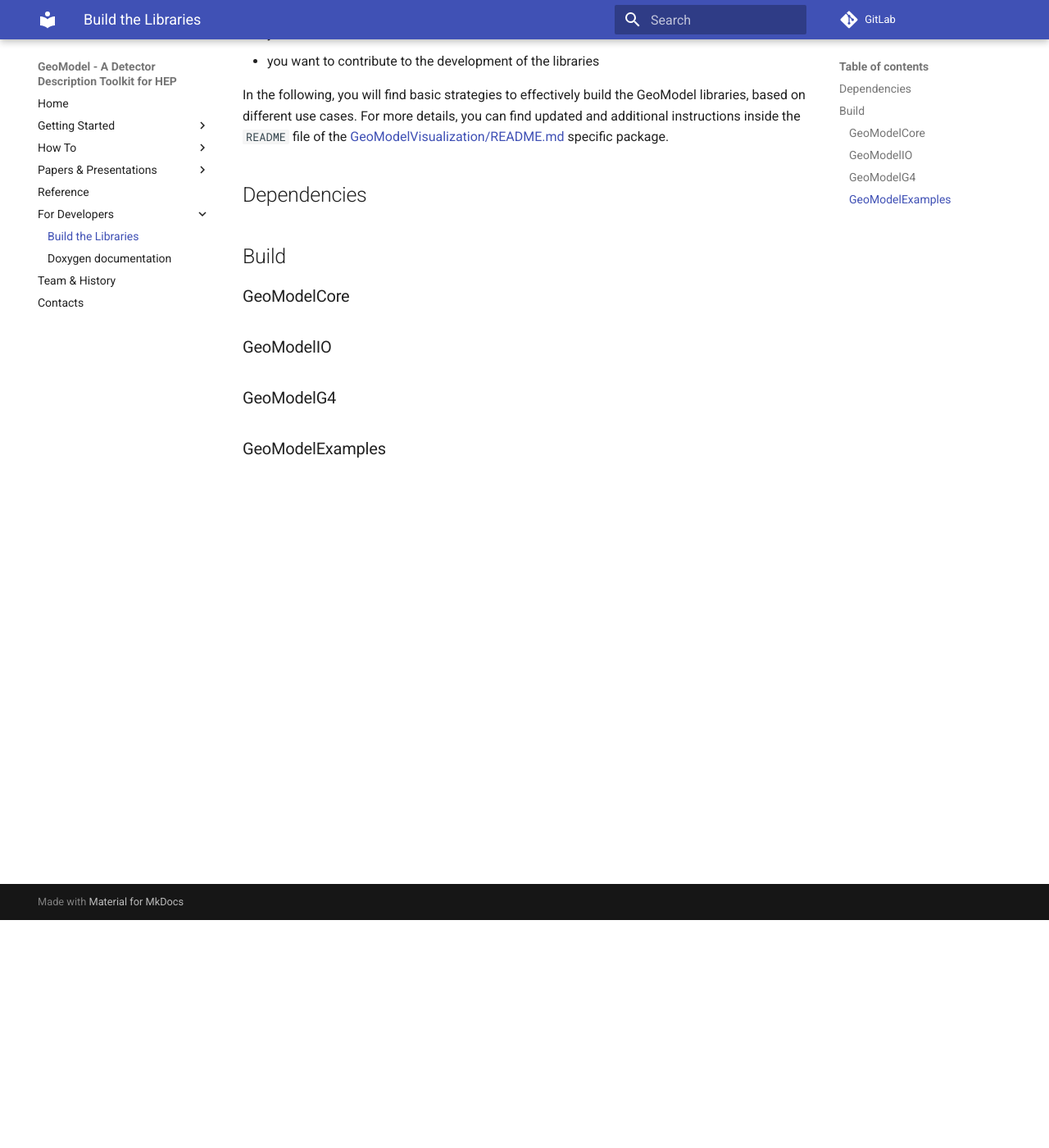
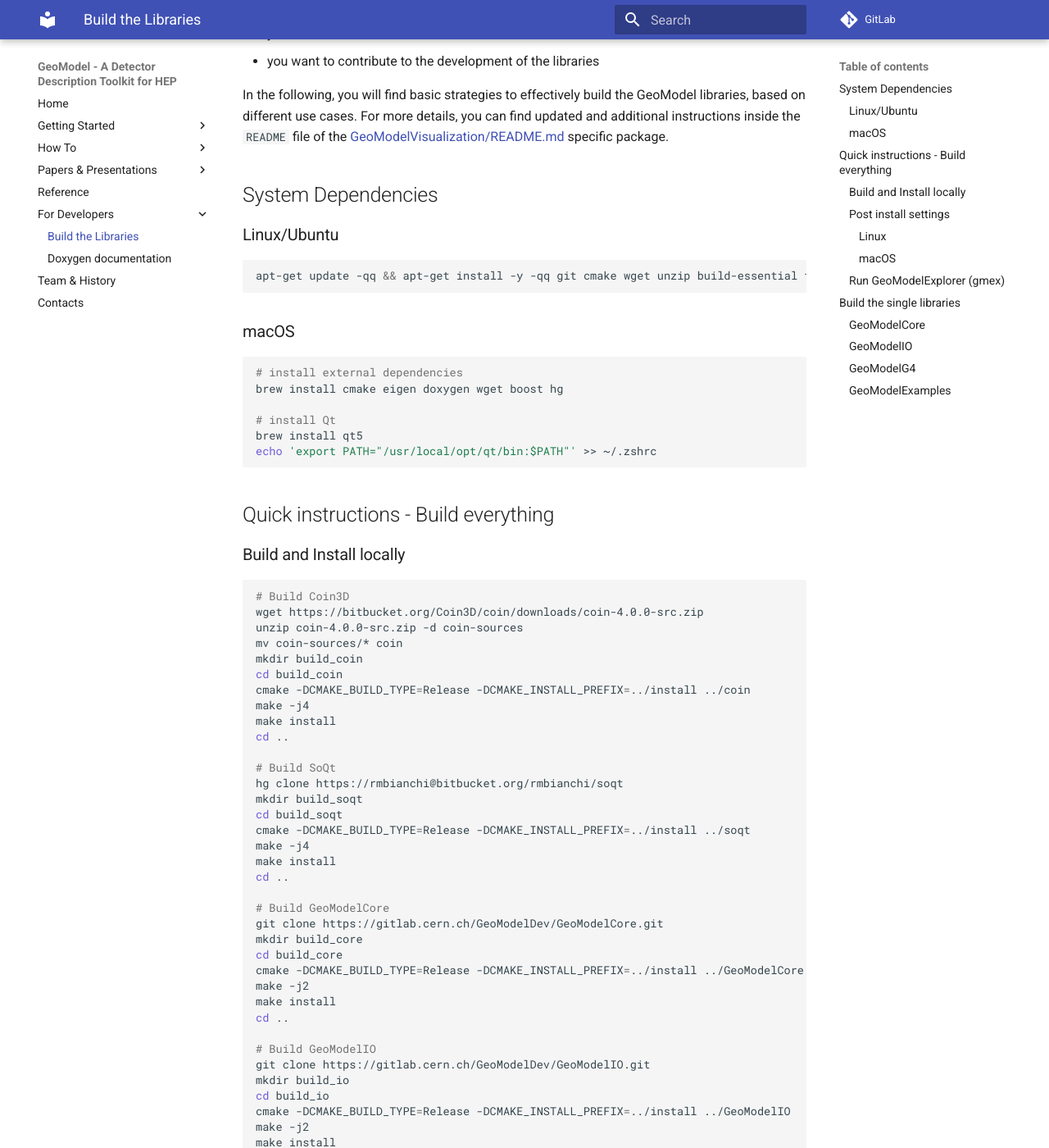
Before and after one commit to efemberg11/GeoModel_rmakhman, an MkDocs documentation site: the page built from docs/dev/index.md, in a window 1280 px wide and 1400 px high, scrolled down 278 px. Shown: the whole window at 82% size. Built offline with MkDocs 1.6.1 and Material for MkDocs 9.7.7, drawn with Linux system fonts in a browser that asks for light colours; some of the changed text lies outside the part shown.

Commit message:
Add 'build all from sources' step-by-step instructions.

````diff
--- a/docs/dev/index.md
+++ b/docs/dev/index.md
@@ -8,11 +8,108 @@ Here below, you will find instructions on how to compile the GeoModel libraries
 
 In the following, you will find basic strategies to effectively build the GeoModel libraries, based on different use cases. For more details, you can find updated and additional instructions inside the `README` file of the [GeoModelVisualization/README.md](https://gitlab.cern.ch/GeoModelDev/GeoModelVisualization/README.md) specific package.
 
+## System Dependencies
+
+### Linux/Ubuntu
+
+```bash
+apt-get update -qq && apt-get install -y -qq git cmake wget unzip build-essential freeglut3-dev libboost-all-dev qt5-default mercurial libeigen3-dev
+```
+
+### macOS
+
+```bash
+# install external dependencies
+brew install cmake eigen doxygen wget boost hg
+
+# install Qt
+brew install qt5
+echo 'export PATH="/usr/local/opt/qt/bin:$PATH"' >> ~/.zshrc
+```
 
 
-## Dependencies
+## Quick instructions - Build everything
 
-## Build
+
+### Build and Install locally
+
+```bash
+# Build Coin3D
+wget https://bitbucket.org/Coin3D/coin/downloads/coin-4.0.0-src.zip
+unzip coin-4.0.0-src.zip -d coin-sources
+mv coin-sources/* coin
+mkdir build_coin
+cd build_coin
+cmake -DCMAKE_BUILD_TYPE=Release -DCMAKE_INSTALL_PREFIX=../install ../coin
+make -j4
+make install
+cd ..
+
+# Build SoQt
+hg clone https://rmbianchi@bitbucket.org/rmbianchi/soqt
+mkdir build_soqt
+cd build_soqt
+cmake -DCMAKE_BUILD_TYPE=Release -DCMAKE_INSTALL_PREFIX=../install ../soqt
+make -j4
+make install
+cd ..
+
+# Build GeoModelCore
+git clone https://gitlab.cern.ch/GeoModelDev/GeoModelCore.git
+mkdir build_core
+cd build_core
+cmake -DCMAKE_BUILD_TYPE=Release -DCMAKE_INSTALL_PREFIX=../install ../GeoModelCore
+make -j2
+make install
+cd ..
+
+# Build GeoModelIO
+git clone https://gitlab.cern.ch/GeoModelDev/GeoModelIO.git
+mkdir build_io
+cd build_io
+cmake -DCMAKE_BUILD_TYPE=Release -DCMAKE_INSTALL_PREFIX=../install ../GeoModelIO
+make -j2
+make install
+cd ..
+
+# Build GeoModelVisualization
+git clone https://gitlab.cern.ch/GeoModelDev/GeoModelVisualization.git
+mkdir build_viz
+cd build_viz
+cmake -DCMAKE_BUILD_TYPE=Release -DCMAKE_INSTALL_PREFIX=../install ../GeoModelIO
+make -j4
+make install
+cd ..
+```
+### Post install settings
+
+
+#### Linux
+
+```bash
+# After compilation, you should apply this temporary fix:
+export GXPLUGINPATH=../install/lib/gxplugins # this is a temporary fix
+```
+
+#### macOS
+
+```bash
+# After compilation, you should apply two temporary fixes:
+install_name_tool -add_rpath ../install/lib ../install/bin/gmex  # this is a temporary fix
+export GXPLUGINPATH=../install/lib/gxplugins # this is a temporary fix
+```
+
+### Run GeoModelExplorer (gmex)
+
+Then, you can run your local copy of `gmex` with:
+
+```bash
+../install/bin/gmex
+```
+
+----
+
+## Build the single libraries
 
 ### GeoModelCore
 
````
